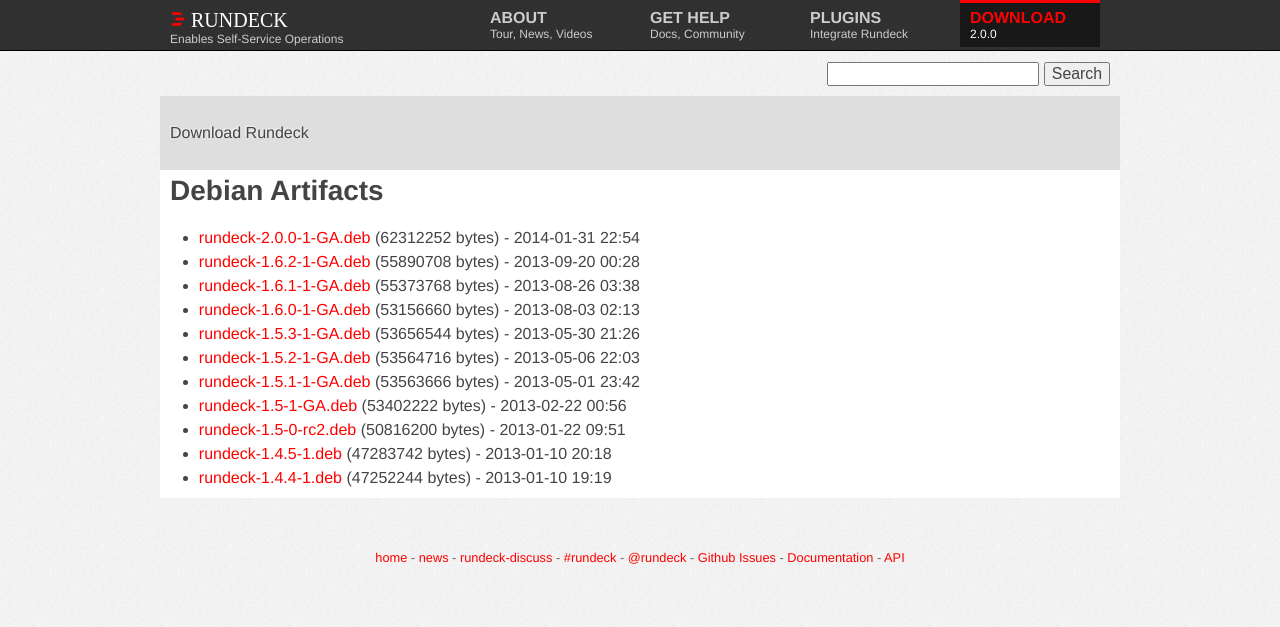
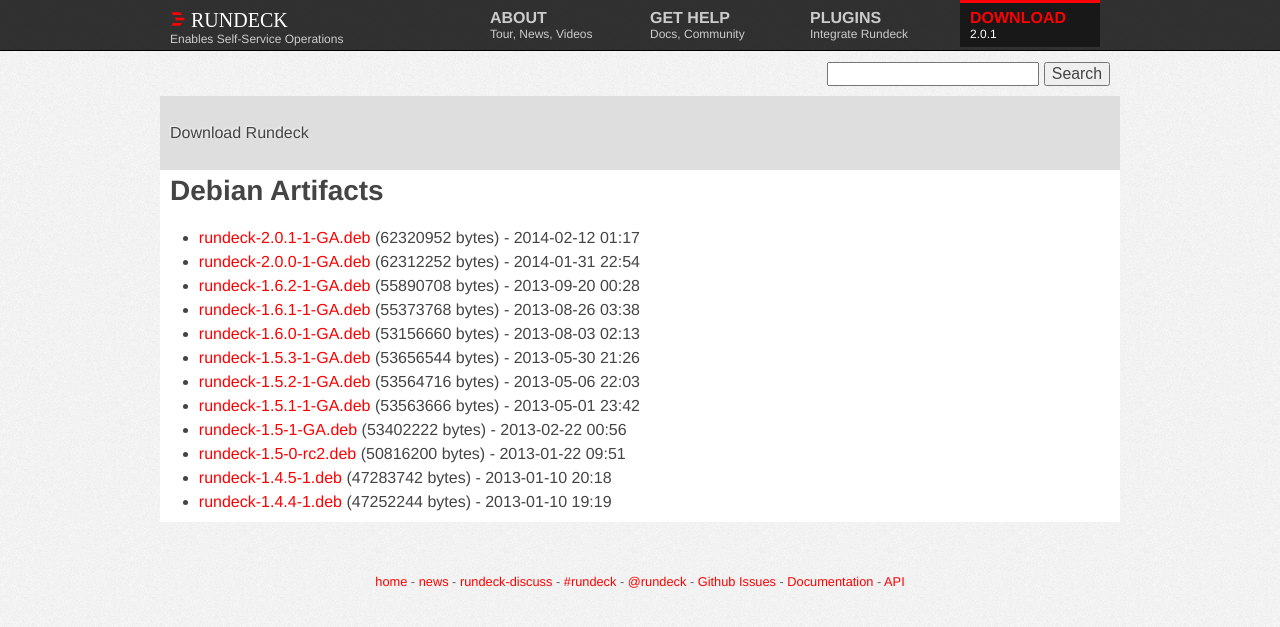
Before and after one commit to rundeck/rundeck-ghpages, a Jekyll site: the page built from download/deb/index.md, in a window 1280 px wide. Shown: the top 627 px of the page. Built offline with Jekyll 4.4.1, drawn with Linux system fonts in a browser that asks for light colours; nearby versions of some CDN libraries.

Commit message:
Update site to 2.0.1 download links

```diff
--- a/_config.yml
+++ b/_config.yml
@@ -1,15 +1,15 @@
 baseurl: ""
 url: ""
 full_url: "http://www.rundeck.org"
-rd_version: "2.0.0"
-rd_jar_name: "rundeck-launcher-2.0.0.jar"
-rd_jar_sha: "b7f980625770a48c128ed35e86e7958769386a95"
-rd_jar_url: "http://download.rundeck.org/jar/rundeck-launcher-2.0.0.jar"
-rd_jar_size: "55948219"
-rd_deb_name: "rundeck-2.0.0-1-GA.deb"
-rd_deb_url: "http://download.rundeck.org/deb/rundeck-2.0.0-1-GA.deb"
-rd_deb_sha: "2192c64c257e43472ebaa8285151d7a9e1eb22e8"
-rd_deb_size: "62312252"
-rd_zipball: "https://github.com/dtolabs/rundeck/zipball/v2.0.0"
-rd_tarball: "https://github.com/dtolabs/rundeck/tarball/v2.0.0"
-rd_releasenotes: "https://github.com/dtolabs/rundeck/blob/v2.0.0/RELEASE.md"
+rd_version: "2.0.1"
+rd_jar_name: "rundeck-launcher-2.0.1.jar"
+rd_jar_sha: "2822c2f0316ba7c5b1753ac39f3c72924e59ad0f"
+rd_jar_url: "http://download.rundeck.org/jar/rundeck-launcher-2.0.1.jar"
+rd_jar_size: "55963633"
+rd_deb_name: "rundeck-2.0.1-1-GA.deb"
+rd_deb_url: "http://download.rundeck.org/deb/rundeck-2.0.1-1-GA.deb"
+rd_deb_sha: "535bfebdf04e60dd56c64946f6a692ccf9e45bd5"
+rd_deb_size: "62320952"
+rd_zipball: "https://github.com/dtolabs/rundeck/zipball/v2.0.1"
+rd_tarball: "https://github.com/dtolabs/rundeck/tarball/v2.0.1"
+rd_releasenotes: "https://github.com/dtolabs/rundeck/blob/v2.0.1/RELEASE.md"
--- a/download/deb/index.md
+++ b/download/deb/index.md
@@ -3,6 +3,7 @@
 layout: download
 download_type: Debian
 ---
+* [rundeck-2.0.1-1-GA.deb](http://download.rundeck.org/deb/rundeck-2.0.1-1-GA.deb) (62320952 bytes) - 2014-02-12 01:17
 * [rundeck-2.0.0-1-GA.deb](http://download.rundeck.org/deb/rundeck-2.0.0-1-GA.deb) (62312252 bytes) - 2014-01-31 22:54
 * [rundeck-1.6.2-1-GA.deb](http://download.rundeck.org/deb/rundeck-1.6.2-1-GA.deb) (55890708 bytes) - 2013-09-20 00:28
 * [rundeck-1.6.1-1-GA.deb](http://download.rundeck.org/deb/rundeck-1.6.1-1-GA.deb) (55373768 bytes) - 2013-08-26 03:38
```
Also changed, not shown: download/jar/index.md (+1 -0 lines), download/rpm/index.md (+2 -0 lines), download/war/index.md (+1 -0 lines).
